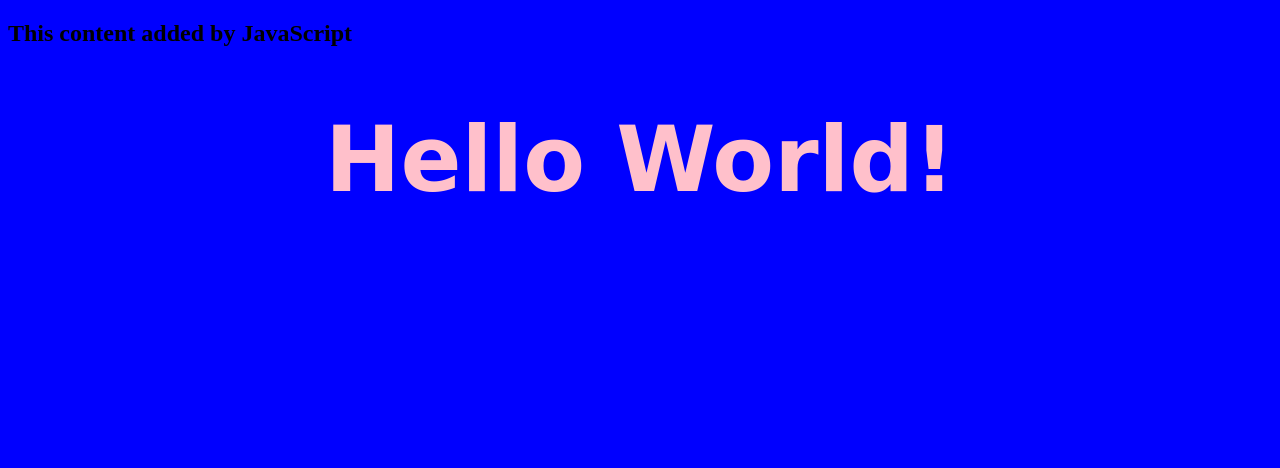
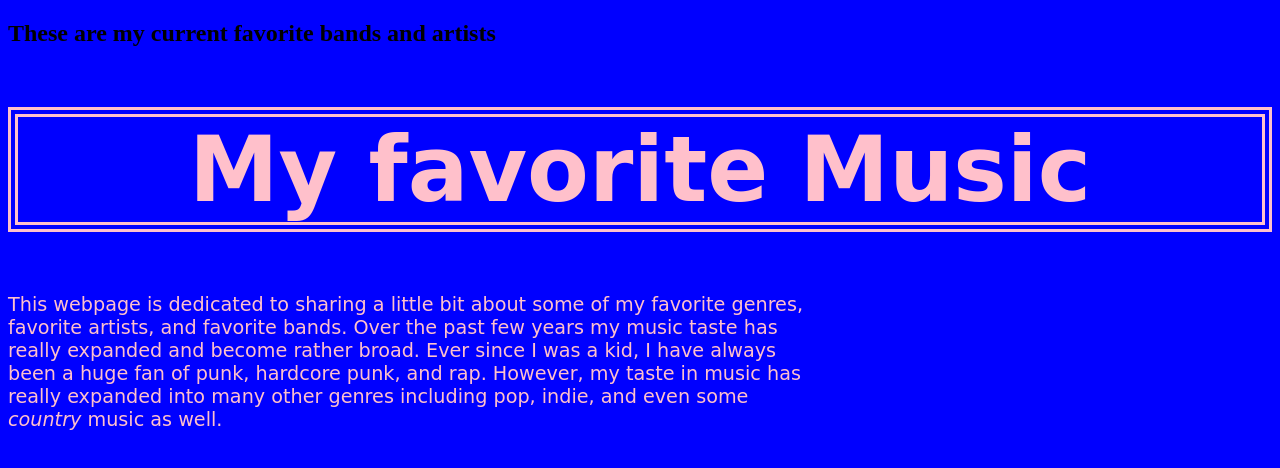
Before and after one commit to Adamcrespo101/My-Personal-Website, a plain HTML site: page index.html in a window 1280 px wide. Drawn offline with Linux system fonts and the light colour scheme.

Commit message:
updates style.css, index.html, and script.js

```diff
--- a/index.html
+++ b/index.html
@@ -7,6 +7,11 @@
 </head>
 <body>
     <script src="script.js"></script>
-    <h1>Hello World!</h1>
+    <h1>My favorite Music</h1>
+    <p id="introduction"> This webpage is dedicated to sharing a little bit about some of my favorite genres, favorite artists, and favorite bands.
+        Over the past few years my music taste has really expanded and become rather broad. Ever since I was a kid, I have always been a huge fan
+        of punk, hardcore punk, and rap. However, my taste in music has really expanded into many other genres including pop, indie, and even some
+        <em>country</em> music as well.
+    </p>
 </body>
 </html>
--- a/script.js
+++ b/script.js
@@ -1,4 +1,4 @@
 const h2 = document.createElement("h2");
-h2.textContent = "This content added by JavaScript";
+h2.textContent = "These are my current favorite bands and artists";
 
 document.querySelector("body").appendChild(h2);
--- a/style.css
+++ b/style.css
@@ -8,5 +8,14 @@ h1 {
     font-family: cursive;
     text-align: center;
     color: pink;
+    border-style: double;
+    border-color: pink;
+    border-width: 10px;
+}
 
+p#introduction {
+    font-size: larger;
+    font-family: cursive;
+    color: pink;
+    width: 800px;
 }
```
